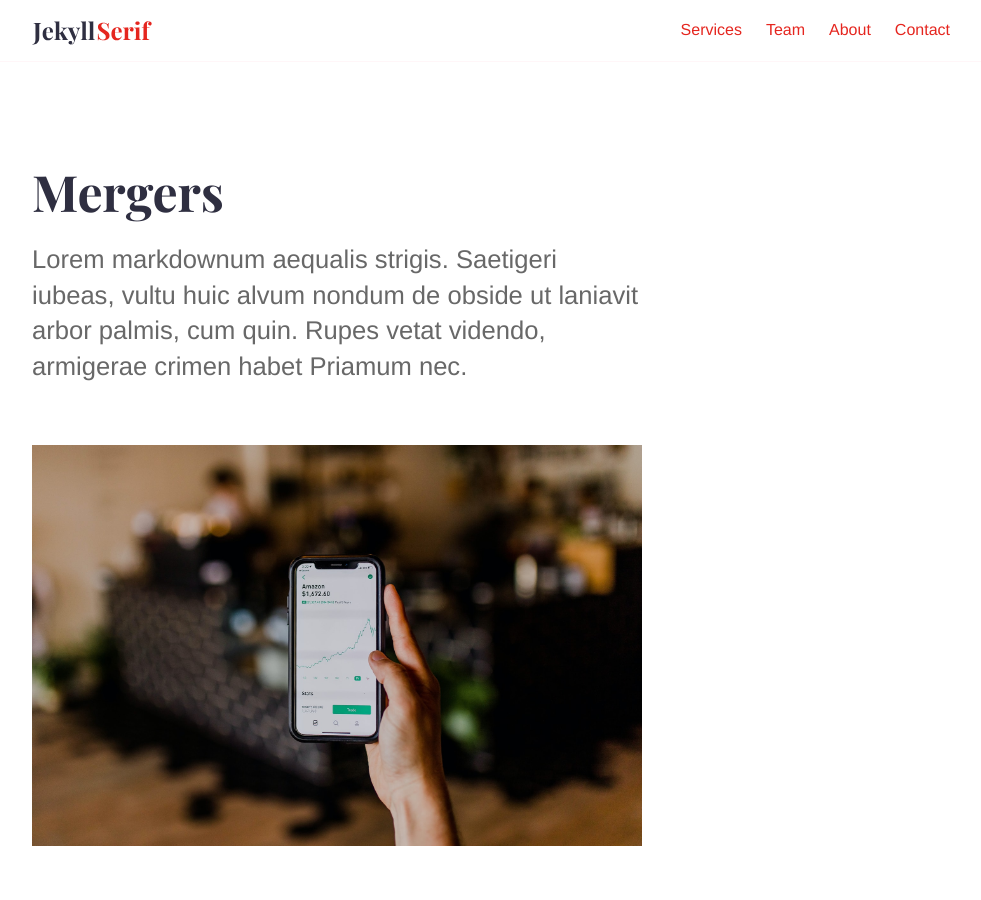
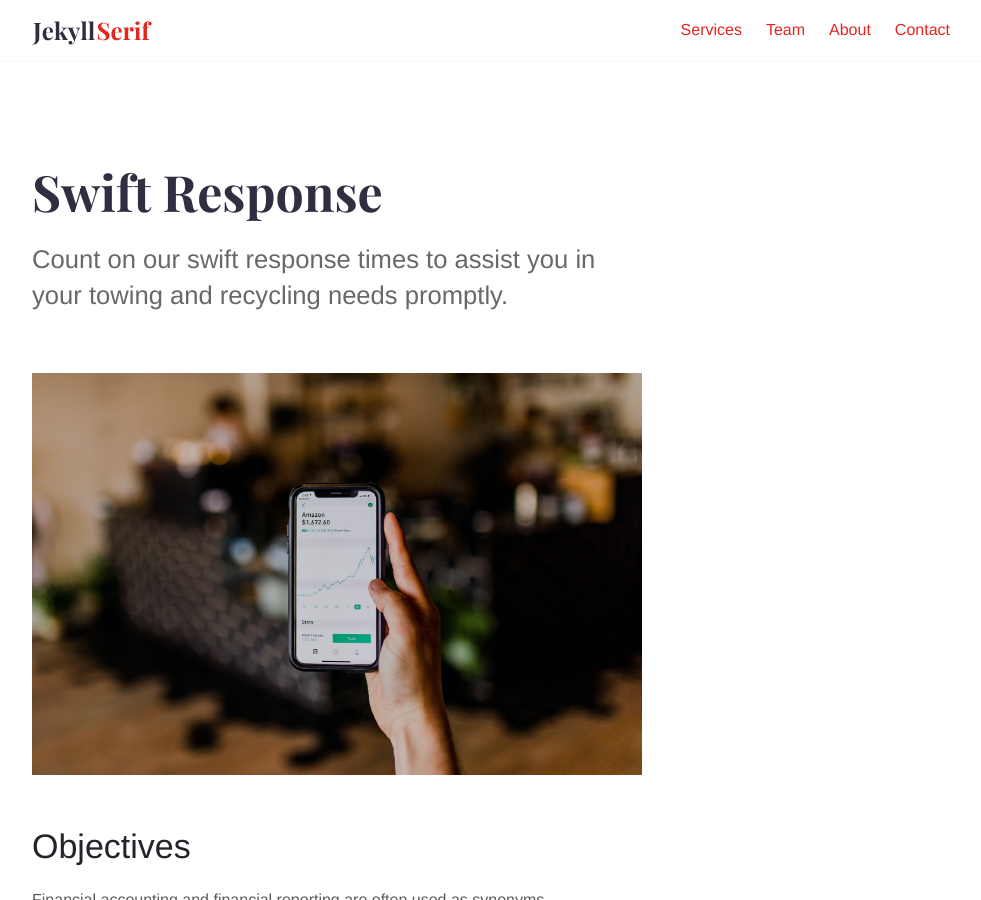
Before and after one commit to True-North-Tundra/tundrajunk, a Jekyll site: the page built from _services/mergers.md, in a window 1280 px wide and 900 px high. Shown: the whole window, without its empty margins (143-1124 px from the left). Built offline with Jekyll 4.4.1, drawn with Linux system fonts in a browser that asks for light colours.

Commit message:
Update mergers.md

```diff
--- a/_services/mergers.md
+++ b/_services/mergers.md
@@ -1,12 +1,10 @@
 ---
-title: "Mergers"
+title: "Swift Response"
 date: 2019-02-28T15:15:34+10:00
 weight: 3
 ---
 
-Lorem markdownum aequalis strigis. Saetigeri iubeas, vultu huic alvum nondum
-de obside ut laniavit arbor palmis, cum quin. Rupes vetat videndo, armigerae
-crimen habet Priamum nec.
+Count on our swift response times to assist you in your towing and recycling needs promptly.
 
 ![Accounting Services](/images/austin-distel-nGc5RT2HmF0-unsplash.jpg)
 
```
